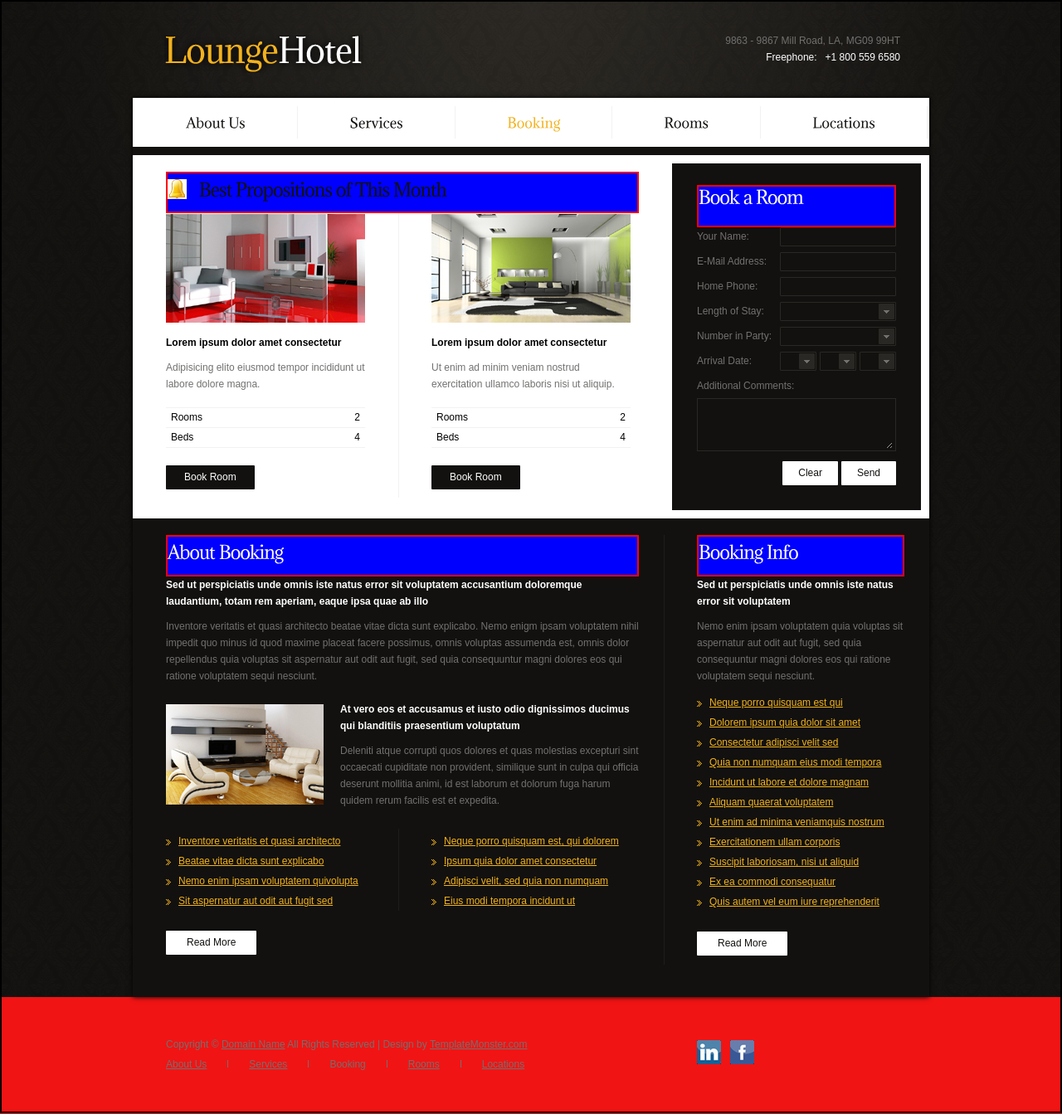
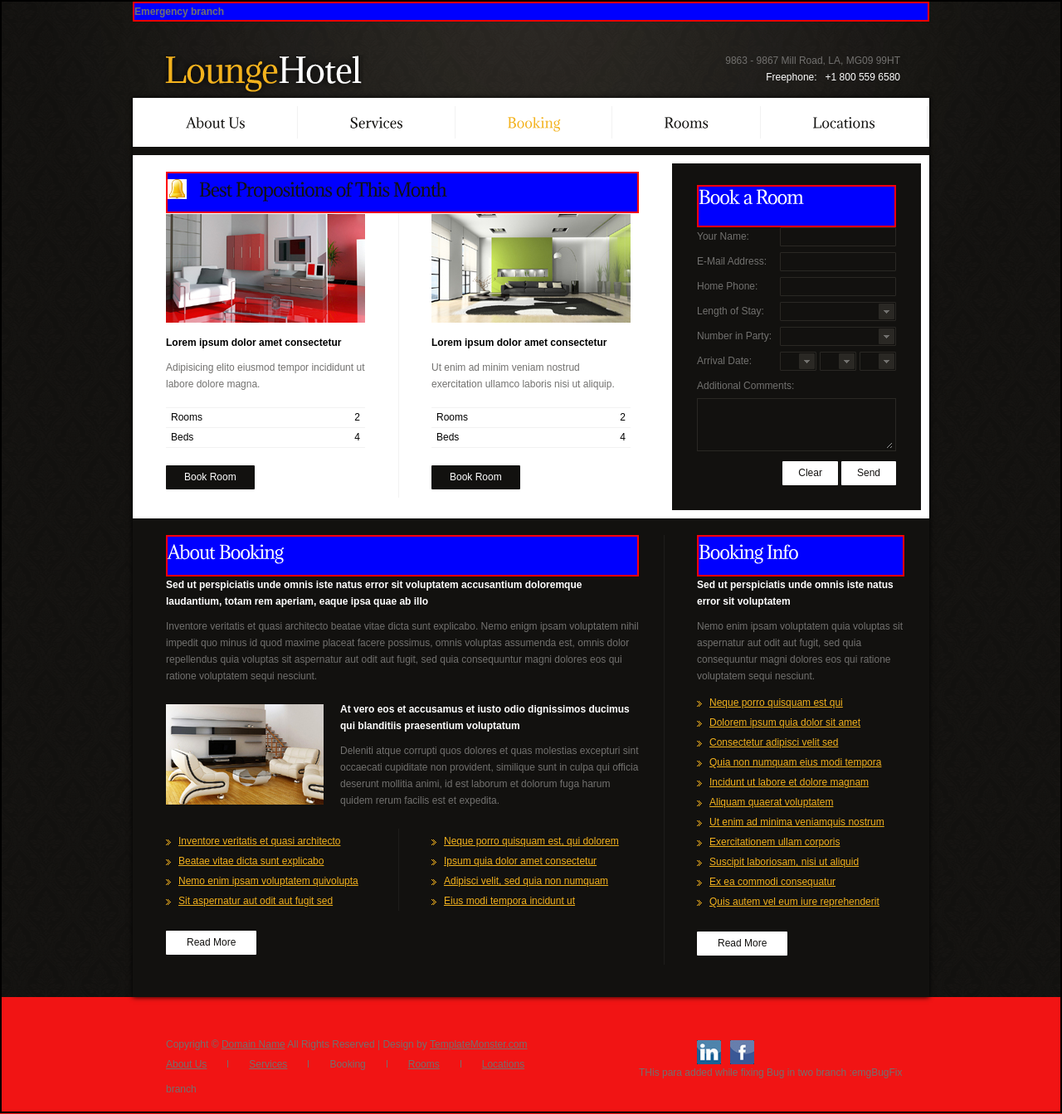
Before and after one commit to SurajRaul/DemoGit, a plain HTML site: page booking.html in a window 1280 px wide. Shown: the whole page at 83% size. Drawn offline with Linux system fonts and the light colour scheme.

Commit message:
Fix:bug to be fix

```diff
--- a/booking.html
+++ b/booking.html
@@ -24,6 +24,7 @@
     <div class="main">
       <!-- header -->
       <header>
+        <h5>Emergency branch</h5>
         <h1><a href="index.html" id="logo">LoungeHotel</a></h1>
         <div class="department"> 9863 - 9867 Mill Road, LA, MG09 99HT<br>
           <span>Freephone: &nbsp; +1 800 559 6580</span> </div>
@@ -202,6 +203,7 @@
         <li><a href="#" class="normaltip"><img src="images/icon4.jpg" alt=""></a></li>
       </ul>
     </div>
+    <p>THis para added while fixing Bug in two branch :emgBugFix branch</p>
     <!-- {%FOOTER_LINK} -->
   </footer>
   <!-- footer end -->
```
